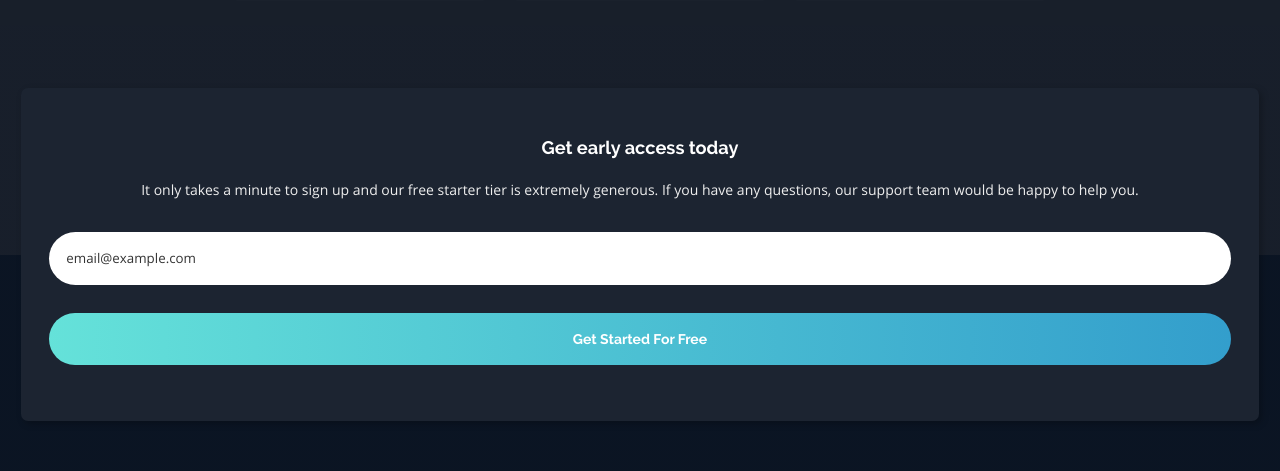
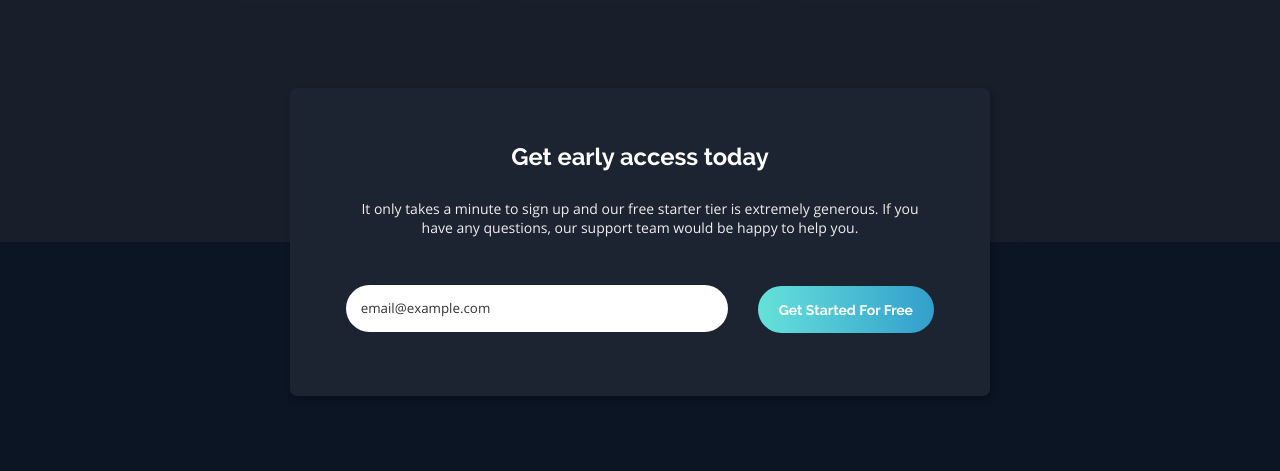
Before and after one commit to h-shams/fylo-landing-page-dark, a website: page index.html in a window 1280 px wide. Shown: the part 2374-2845 px from the top of the page. Drawn offline with Linux system fonts and the light colour scheme.

Commit message:
make "signup" section responsive

```diff
--- a/css/main.css
+++ b/css/main.css
@@ -377,12 +377,14 @@ body{
   border-radius: .5em;
   background-color: var(--semi-dark-blue);
   padding: 2em;
-  margin: 1.5em;
+  margin: 1.5em auto;
   box-shadow: .2em .2em .5em 0 rgba(0,0,0,.25);
+  max-width: 50em;
 }
-
-.sign-up__title{
-  font-size: 1.3em;
+@media (min-width: 50em) {
+  .sign-up__wrapper{
+    padding: 2em 4em;
+  }
 }
 
 .sign-up__txt{
@@ -409,6 +411,22 @@ body{
   text-align: center;
   display: block;
 }
+
+@media (min-width: 46em) {
+  .sign-up__input{
+    float: left;
+    width: 65%;
+    margin: 2.5em 0;
+    padding: 1.1em;
+  }
+  .sign-up__btn{
+    float: right;
+    width: 30%;
+    margin: 2.5em 0;
+    padding: 1.1em;
+  }
+}
+
 
 .footer{
   background-color: var(--very-dark-blue);
--- a/index.html
+++ b/index.html
@@ -145,8 +145,9 @@
       </div>
     </section>
     <section class="sign-up">
-        <div class="sign-up__wrapper">
-          <h3 class="heading sign-up__title">Get early access today</h3>
+      <div class="inner-container">
+        <div class="sign-up__wrapper clearfix">
+          <h3 class="heading heading--small sign-up__title">Get early access today</h3>
           <p class="sign-up__txt">
             It only takes a minute to sign up and our free starter tier is extremely generous. If you have any
             questions, our support team would be happy to help you.
@@ -154,6 +155,7 @@
           <input type="text" class="sign-up__input" placeholder="email@example.com">
           <a href="" class="btn sign-up__btn">Get Started For Free</a>
         </div>
+      </div>
     </section>
     <footer class="footer">
       <div class="inner-container">
```
